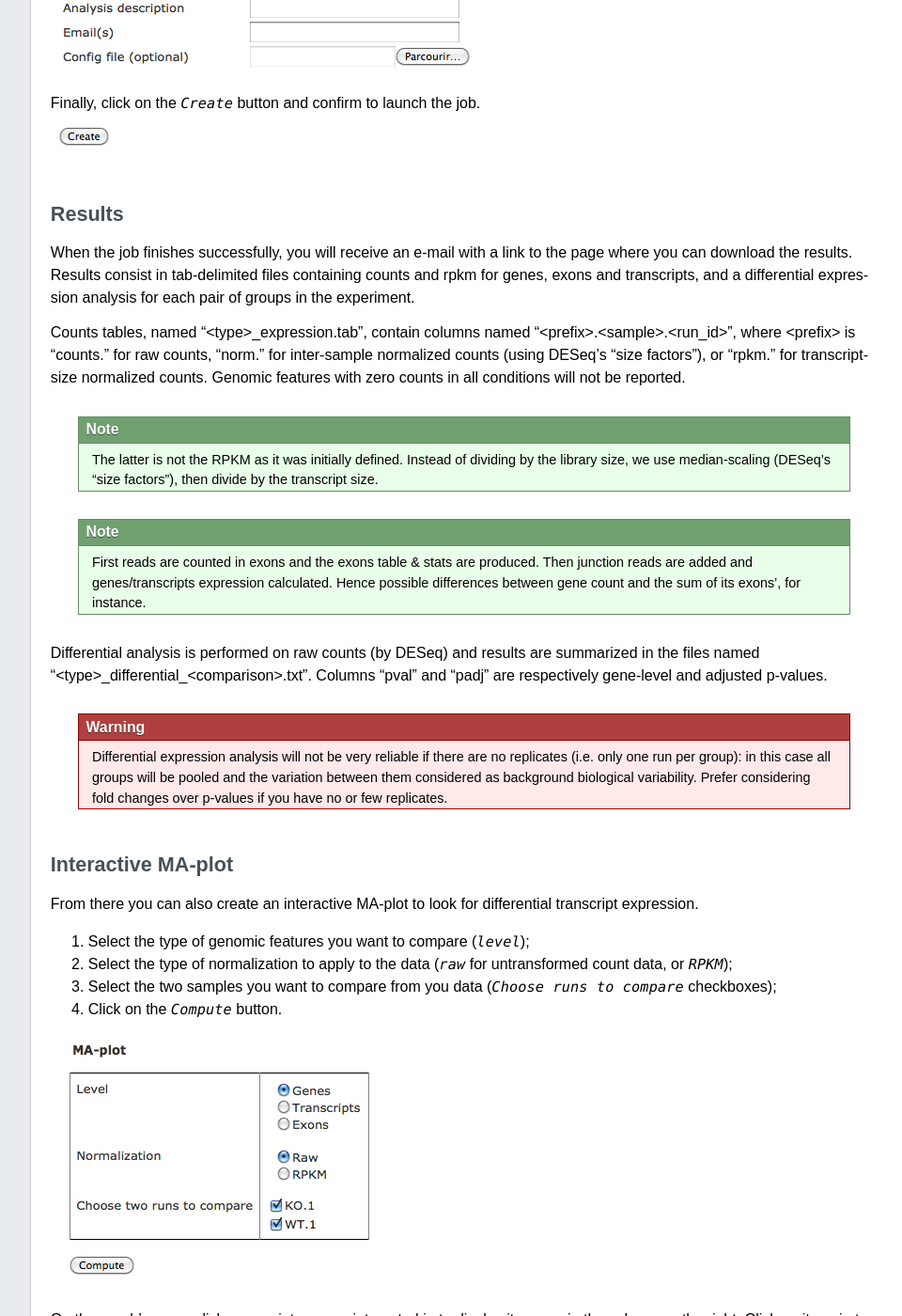
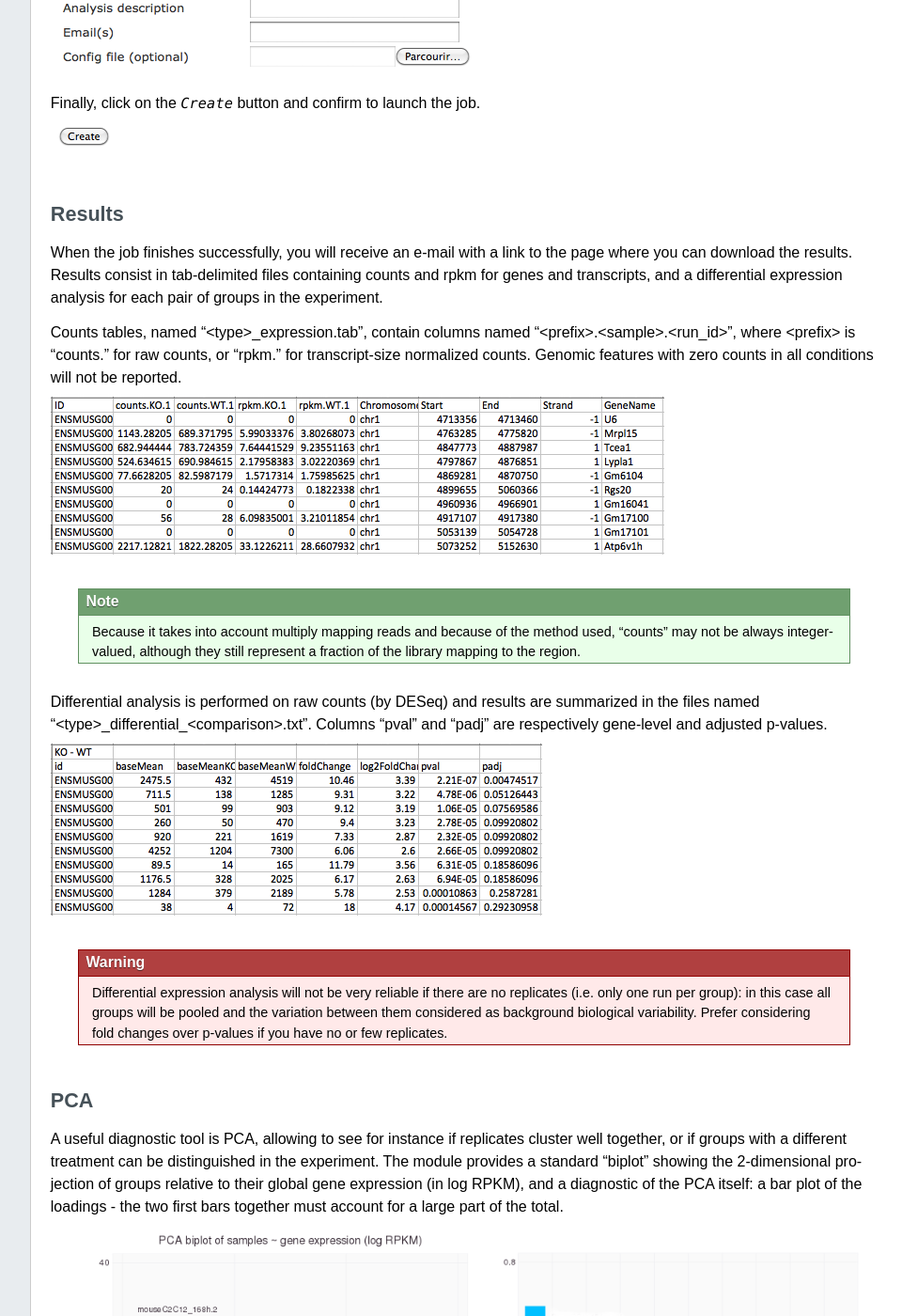
Before and after one commit to bbcf/bbcflib, a Sphinx documentation site: the page built from doc/tutorial_rnaseq.rst, in a window 1280 px wide and 1400 px high, scrolled down 1002 px. Shown: the whole window at 94% size, without its empty margins (224-1184 px from the left). Built offline with Sphinx 7.4.7, drawn with Linux system fonts in a browser that asks for light colours; formulas are drawn with MathJax 3; some of the changed text lies outside the part shown.

Commit message:
doc update with output examples

```diff
--- a/doc/tutorial_rnaseq.rst
+++ b/doc/tutorial_rnaseq.rst
@@ -7,7 +7,7 @@ Here is a short tutorial showing how to launch a RNA-seq analysis from HTSstatio
 New Job
 -------
 
-An RNA-seq analysis works from reads aligned on a reference genome or exonome, given as BAM file(s) through the BAM URL field (there is one BAM file per run). Each BAM file represents a sample ("run"); several samples that were produced in the same conditions (replicates) form a "group".
+An RNA-seq analysis works from reads aligned on a reference genome, given as BAM file(s) through the BAM URL field (there is one BAM file per run). Each BAM file represents a sample ("run"); several samples that were produced in the same conditions (replicates) form a "group".
 
 The BAM URLs can be given directly as an `http://` or `ftp://` address accessible from outside. You can add manually as many groups and as many runs per group you want by using the links `Add group of runs` and `Add run in this group`. Each sample will then be labeled *group_name.run_index* in the output files. Make sure to use short group names, without spaces (prefer the "_" character to separate words) and without any special character in it (e.g. "%&?!"). Groups are considered to represent different experimental conditions, while runs typically represent techical replicates. This is important for statistical analysis - see below.
 
@@ -29,24 +29,32 @@ Finally, click on the `Create` button and confirm to launch the job.
 Results
 -------
 
-When the job finishes successfully, you will receive an e-mail with a link to the page where you can download the results. Results consist in tab-delimited files containing counts and rpkm for genes, exons and transcripts, and a differential expression analysis for each pair of groups in the experiment.
+When the job finishes successfully, you will receive an e-mail with a link to the page where you can download the results. Results consist in tab-delimited files containing counts and rpkm for genes and transcripts, and a differential expression analysis for each pair of groups in the experiment.
 
-Counts tables, named "<type>_expression.tab", contain columns named "<prefix>.<sample>.<run_id>", where <prefix> is "counts." for raw counts, "norm." for inter-sample normalized counts (using DESeq's "size factors"), or "rpkm." for transcript-size normalized counts.
+Counts tables, named "<type>_expression.tab", contain columns named "<prefix>.<sample>.<run_id>", where <prefix> is "counts." for raw counts, or "rpkm." for transcript-size normalized counts.
 Genomic features with zero counts in all conditions will not be reported.
+
+.. image:: images/RNAseq_output_counts.png
 
 .. note::
 
-    The latter is not the RPKM as it was initially defined. Instead of dividing by the library size, we use median-scaling (DESeq's "size factors"), then divide by the transcript size.
-
-.. note::
-
-    First reads are counted in exons and the exons table & stats are produced. Then junction reads are added and genes/transcripts expression calculated. Hence possible differences between gene count and the sum of its exons', for instance.
+    Because it takes into account multiply mapping reads and because of the method used, "counts" may not be always integer-valued, although they still represent a fraction of the library mapping to the region.
 
 Differential analysis is performed on raw counts (by DESeq) and results are summarized in the files named "<type>_differential_<comparison>.txt". Columns "pval" and "padj" are respectively gene-level and adjusted p-values.
+
+.. image:: images/RNAseq_output_diff.png
 
 .. warning::
 
     Differential expression analysis will not be very reliable if there are no replicates (i.e. only one run per group): in this case all groups will be pooled and the variation between them considered as background biological variability. Prefer considering fold changes over p-values if you have no or few replicates.
+
+
+PCA
+---
+
+A useful diagnostic tool is PCA, allowing to see for instance if replicates cluster well together, or if groups with a different treatment can be distinguished in the experiment. The module provides a standard "biplot" showing the 2-dimensional projection of groups relative to their global gene expression (in log RPKM), and a diagnostic of the PCA itself: a bar plot of the loadings - the two first bars together must account for a large part of the total.
+
+.. image:: images/RNAseq_pca_combined.png
 
 
 Interactive MA-plot
--- a/doc/tutorial_snp.rst
+++ b/doc/tutorial_snp.rst
@@ -35,6 +35,10 @@ Results
 
 When the job finishes successfully, you will receive an e-mail with a link to the page where you can download the results. A first tab-delimited file contains the position, type and quality of all SNPs found in each group. For SNPs occuring inside of an exon, another tab-delimited file indicates the exon an gene ID, as well as the original and modified codons. Bed tracks are provided to be loaded in the UCSC genome browser to visualize the SNP positions. Note that you can load them in UCSC or GDV by clicking directly on the `View in UCSC | View in GDV` links at the bottom of the results page.
 
+.. image:: images/SNP_output_all.png
+
+.. image:: images/SNP_output_exons.png
+
 
 Criteria
 --------
```
Also changed, not shown: doc/images/RNAseq_output_counts.png (added), doc/images/RNAseq_output_diff.png (added), doc/images/RNAseq_pca.png (added), doc/images/RNAseq_pca_combined.png (added), doc/images/RNAseq_sdev.png (added), doc/images/SNP_output_all.png (added), doc/images/SNP_output_exons.png (added).
